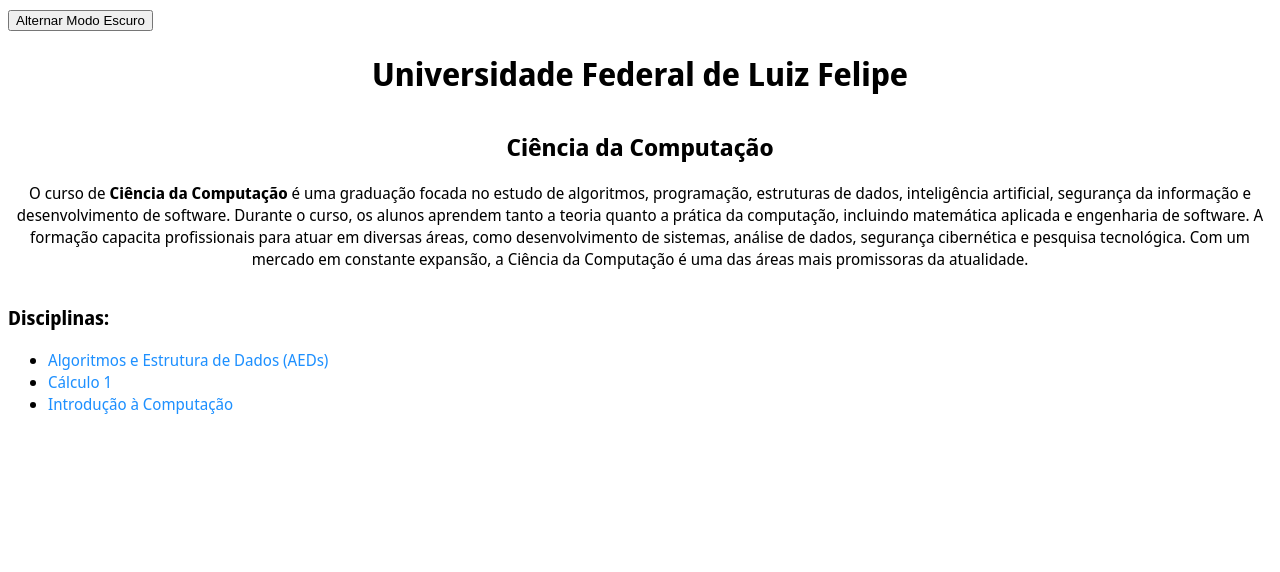
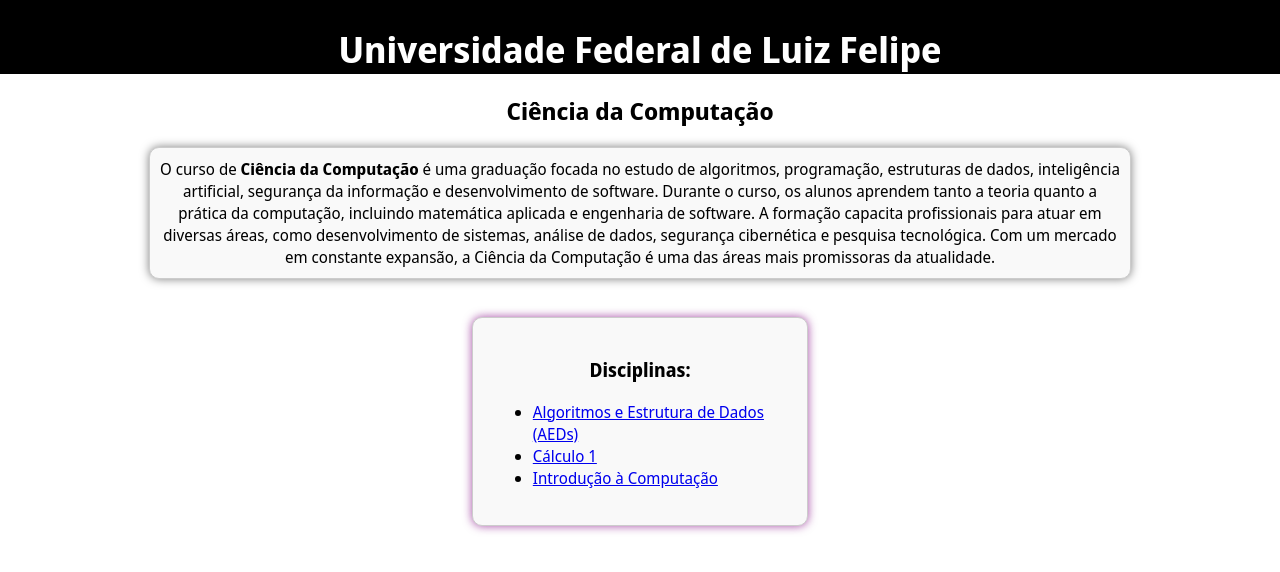
Before and after one commit to itz-luiz/oficina-web-pratica-01, a plain HTML site: page index.html in a window 1280 px wide. Drawn offline with Linux system fonts and the light colour scheme.

Commit message:
Update 04

```diff
--- /dev/null
+++ b/aeds-style.css
@@ -0,0 +1,30 @@
+@import url('https://fonts.googleapis.com/css2?family=Noto+Sans+Display:ital,wght@0,100..900;1,100..900&display=swap');
+/* Configurações do site */
+
+body {
+    font-family: "Noto Sans Display", sans;
+}
+
+h1{
+    text-align: center;
+}
+
+body{
+    position: relative;
+}
+
+p{
+    font-family: Arial, Helvetica, sans-serif;
+}
+
+.top-left {
+    position: absolute;
+    top: 0px;
+    left: 0px;
+}
+
+.top-right {
+    position: absolute;
+    top: 0px;
+    right: 0px;
+}
--- /dev/null
+++ b/calculo-1-style.css
@@ -0,0 +1,30 @@
+@import url('https://fonts.googleapis.com/css2?family=Noto+Sans+Display:ital,wght@0,100..900;1,100..900&display=swap');
+/* Configurações do site */
+
+body {
+    font-family: "Noto Sans Display", sans;
+}
+
+h1{
+    text-align: center;
+}
+
+p{
+    font-family: Arial, Helvetica, sans-serif;
+}
+
+body{
+    position: relative;
+}
+
+.top-left{
+    position: absolute;
+    left: 0px;
+    top: 0px;
+}
+
+.top-right{
+    position: absolute;
+    right: 0px;
+    top: 0px;
+}
--- a/disciplinas/aeds-style.css
+++ /dev/null
@@ -1,57 +0,0 @@
-/* Configurações do Dark Mode */
-
-body {
-    background-color: #ffffff;
-    color: #000000;
-    transition: background 0.3s, color 0.3s;
-    position: relative;
-}
-
-.dark-mode {
-        background-color: #1a1919;
-        color: #ffffff;
-}
-
-a {
-    color: #1e90ff;
-    text-decoration: none;
-}
-
-a:hover {
-    color: #ffcc00;
-    text-decoration: underline;
-}
-
-.dark-mode a {
-    color: #00bfff;
-}
-
-.dark-mode a:hover {
-    color: #ff0000;
-}
-
-/* Configurações do site */
-
-h1{
-    text-align: center;
-}
-
-body{
-    position: relative;
-}
-
-p{
-    font-family: Arial, Helvetica, sans-serif;
-}
-
-.top-left {
-    position: absolute;
-    top: 0px;
-    left: 0px;
-}
-
-.top-right {
-    position: absolute;
-    top: 0px;
-    right: 0px;
-}
--- a/disciplinas/calculo-1-style.css
+++ /dev/null
@@ -1,56 +0,0 @@
-/* Configurações do Dark Mode */
-
-body {
-    background-color: #ffffff;
-    color: #000000;
-    transition: background 0.3s, color 0.3s;
-}
-
-.dark-mode {
-        background-color: #1a1919;
-        color: #ffffff;
-}
-
-a {
-    color: #1e90ff;
-    text-decoration: none;
-}
-
-a:hover {
-    color: #ffcc00;
-    text-decoration: underline;
-}
-
-.dark-mode a {
-    color: #00bfff;
-}
-
-.dark-mode a:hover {
-    color: #ff0000;
-}
-
-/* Configurações do site */
-
-h1{
-    text-align: center;
-}
-
-p{
-    font-family: Arial, Helvetica, sans-serif;
-}
-
-body{
-    position: relative;
-}
-
-.top-left{
-    position: absolute;
-    left: 0px;
-    top: 0px;
-}
-
-.top-right{
-    position: absolute;
-    right: 0px;
-    top: 0px;
-}
--- a/disciplinas/introducao-computacao-style.css
+++ /dev/null
@@ -1,56 +0,0 @@
-/* Configurações do Dark Mode */
-
-body {
-    background-color: #ffffff;
-    color: #000000;
-    transition: background 0.3s, color 0.3s;
-}
-
-.dark-mode {
-        background-color: #1a1919;
-        color: #ffffff;
-}
-
-a {
-    color: #1e90ff;
-    text-decoration: none;
-}
-
-a:hover {
-    color: #ffcc00;
-    text-decoration: underline;
-}
-
-.dark-mode a {
-    color: #00bfff;
-}
-
-.dark-mode a:hover {
-    color: #ff0000;
-}
-
-/* Configurações do site */
-
-h1{
-    text-align: center;
-}
-
-p{
-    font-family: Arial, Helvetica, sans-serif;
-}
-
-body{
-    position: relative;
-}
-
-.top-left{
-    position: absolute;
-    left: 0px;
-    top: 0px;
-}
-
-.top-right{
-    position: absolute;
-    right: 0px;
-    top: 0px;
-}
--- a/index.html
+++ b/index.html
@@ -10,11 +10,10 @@
 
 <body>
     <header>
-        <button id="toggle-dark-mode">Alternar Modo Escuro</button>
         <h1>Universidade Federal de Luiz Felipe</h1>
     </header>
     <main>
-        <section>
+        <section class="curso">
             <h2>Ciência da Computação</h2>
                 <p class="explicacao"> O curso de <strong>Ciência da Computação</strong> é uma graduação focada no estudo de algoritmos,
                     programação, estruturas de dados, inteligência artificial, segurança da informação e desenvolvimento
@@ -24,14 +23,14 @@
                     pesquisa tecnológica. Com um mercado em constante expansão, a Ciência da Computação é uma das áreas
                     mais promissoras da atualidade.</p>
         </section>
-        <div class="disciplinas">
+        <nav class="disciplinas">
             <h3>Disciplinas:</h3>
             <ul>
-                <li><a href="disciplinas/aeds.html">Algoritmos e Estrutura de Dados (AEDs)</a></li>
-                <li><a href="disciplinas/calculo-1.html">Cálculo 1</a></li>
-                <li><a href="disciplinas/introducao-computacao.html">Introdução à Computação</a></li>
+                <li><a href="aeds.html">Algoritmos e Estrutura de Dados (AEDs)</a></li>
+                <li><a href="calculo-1.html">Cálculo 1</a></li>
+                <li><a href="introducao-computacao.html">Introdução à Computação</a></li>
             </ul>
-        </div>
+        </nav>
     </main>
 
     <script src="script.js"></script>
--- /dev/null
+++ b/introducao-computacao-style.css
@@ -0,0 +1,30 @@
+@import url('https://fonts.googleapis.com/css2?family=Noto+Sans+Display:ital,wght@0,100..900;1,100..900&display=swap');
+/* Configurações do site */
+
+body {
+    font-family: "Noto Sans Display", sans;
+}
+
+h1{
+    text-align: center;
+}
+
+p{
+    font-family: Arial, Helvetica, sans-serif;
+}
+
+body{
+    position: relative;
+}
+
+.top-left{
+    position: absolute;
+    left: 0px;
+    top: 0px;
+}
+
+.top-right{
+    position: absolute;
+    right: 0px;
+    top: 0px;
+}
--- a/script.js
+++ b/script.js
@@ -1,23 +1,3 @@
-const toggleButton = document.getElementById("toggle-dark-mode");
-const body = document.body;
-
-// Carregar preferência do usuário
-if (localStorage.getItem("darkMode") === "enabled") {
-    body.classList.add("dark-mode");
-}
-
-// Alternar modo
-toggleButton.addEventListener("click", () => {
-    body.classList.toggle("dark-mode");
-
-    // Salvar a escolha do usuário
-    if (body.classList.contains("dark-mode")) {
-        localStorage.setItem("darkMode", "enabled");
-    } else {
-        localStorage.setItem("darkMode", "disabled");
-    }
-});
-
 voltarButton.addEventListener("click", () => {
     window.location.href = "index.html";
 })
--- a/style.css
+++ b/style.css
@@ -1,41 +1,18 @@
 @import url('https://fonts.googleapis.com/css2?family=Noto+Sans+Display:ital,wght@0,100..900;1,100..900&display=swap');
-
-/* Configurações do Dark Mode */
-
-body {
-    background-color: #ffffff;
-    color: #000000;
-    transition: background 0.3s, color 0.3s;
-}
-
-.dark-mode {
-    background-color: #1a1919;
-    color: #ffffff;
-}
-
-a {
-    color: #1e90ff;
-    text-decoration: none;
-}
-
-a:hover {
-    color: #ffcc00;
-    text-decoration: underline;
-}
-
-.dark-mode a {
-    color: #00bfff;
-}
-
-.dark-mode a:hover {
-    color: #ff0000;
-}
-
 /* Configurações do site */
-
 
 body {
     font-family: "Noto Sans Display", sans;
+    margin: 0;
+    padding: 0;
+}
+
+header {
+    background-color: black;
+    padding: 1px 0;
+    color: white;
+    font-size: 18px;
+    height: 72px;
 }
 
 h1 {
@@ -47,12 +24,44 @@ h2 {
     text-align: center;
 }
 
-.explicacao {
+
+.curso .explicacao {
+    background-color: #f9f9f9;
+    width: 100%;
+    max-width: 75%;
+    padding: 10px;
+    border: 1px solid #ccc;
+    box-shadow: 0 0 10px rgba(0, 0, 0, 0.5);
+    border-radius: 10px;
     text-align: center;
+    margin: 0 auto;
+}
+
+.curso {
+    margin-bottom: 3%;
 }
 
 .disciplinas {
-    display: inline-block;
+    background-color: #f9f9f9;
+    width: 100%;
+    max-width: 23%;
+    padding: 20px;
+    margin: 0 auto;
+    border: 1px solid #ccc;
+    box-shadow: 0 0 10px rgba(128, 0, 128, 0.7);
+    border-radius: 10px;
+}
+
+.disciplinas h3 {
     justify-content: center;
-    margin: 0 auto;
+    display: grid;
 }
+
+.disciplinas ul {
+    justify-content: center;
+    display: grid;
+}
+
+a:visited {
+    color: #00e;
+}
```
Also changed, not shown: aeds.html (renamed from disciplinas/aeds.html, +1 -2 lines), calculo-1.html (renamed from disciplinas/calculo-1.html, +1 -2 lines), introducao-computacao.html (renamed from disciplinas/introducao-computacao.html, +1 -2 lines).
